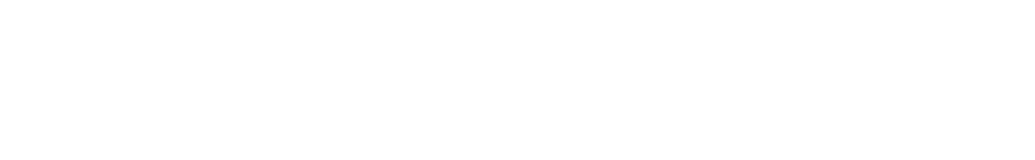
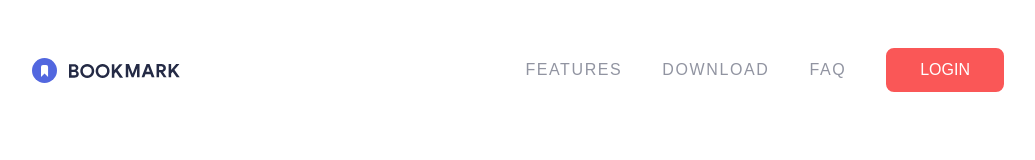
Before and after one commit to BartekSmalec/Bookmark-Manager-Website, a website: page public/index.html in a window 1280 px wide. Shown: the whole page, without its empty margins (122-1157 px from the left). Drawn offline with Linux system fonts and the light colour scheme.

Commit message:
Added navbar

```diff
--- a/public/index.html
+++ b/public/index.html
@@ -2,10 +2,24 @@
 <html lang="en">
 <head>
     <meta charset="UTF-8">
-    <title>Bookmark Manager Website</title>
+    <title>Bookmark Website</title>
     <link rel="stylesheet" href="style.css">
 </head>
-<body>
+<body class="overflow-x-hidden">
+<nav class="container relative mx-auto p-6">
+    <div class="flex items-center justify-between space-x-20 my-6">
+        <div class="z-30">
+            <img src="../images/logo-bookmark.svg" alt="" id="logo">
+        </div>
 
+        <div class="hidden items-center space-x-10 uppercase text-grayishBlue md:flex">
+            <a href="#features" class="tracking-widest hover:text-softRed">Features</a>
+            <a href="#download" class="tracking-widest hover:text-softRed">Download</a>
+            <a href="#faq" class="tracking-widest hover:text-softRed">FAQ</a>
+            <a href=""
+               class="px-8 py-2 text-white bg-softRed border-2 border-softRed rounded-lg shadow-mg hover:text-softRed hover:bg-white">Login</a>
+        </div>
+    </div>
+</nav>
 </body>
 </html>
--- a/tailwind.config.js
+++ b/tailwind.config.js
@@ -2,7 +2,26 @@
 module.exports = {
   content: ["./public/**/*.{html,js}"],
   theme: {
-    extend: {},
+    screens:{
+      sm: '480px',
+      md: '768px',
+      lg: '1020px',
+      xl: '1440px'
+    },
+    extend: {
+      colors: {
+        softBlue: 'hsl(231, 69%, 60%)',
+        softRed: 'hsl(0, 94%, 66%)',
+        grayishBlue: 'hsl(229, 8%, 60%)',
+        veryDarkBlue: 'hsl(229, 31%, 21%)',
+      },
+      fontFamily: {
+        sans: ['Rubik', 'sans-serif'],
+      },
+      backgroundImage: () => ({
+        dots: "url('../images/bg-dots.svg')",
+      }),
+    },
   },
   plugins: [],
 }
```
Also changed, not shown: public/style.css.
